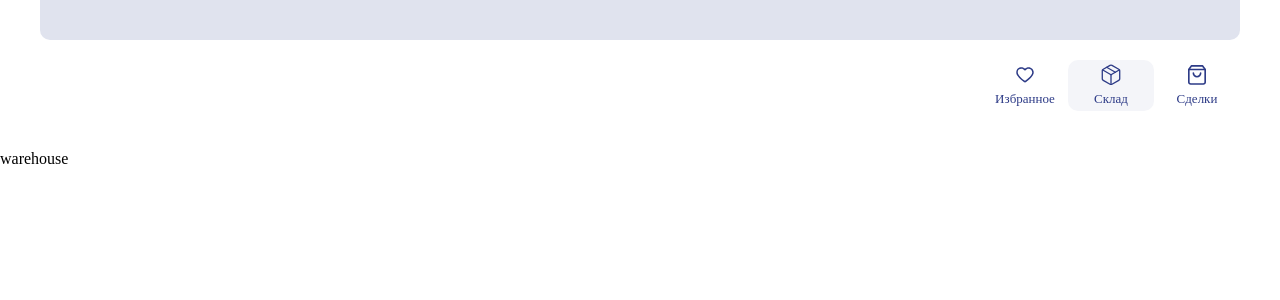
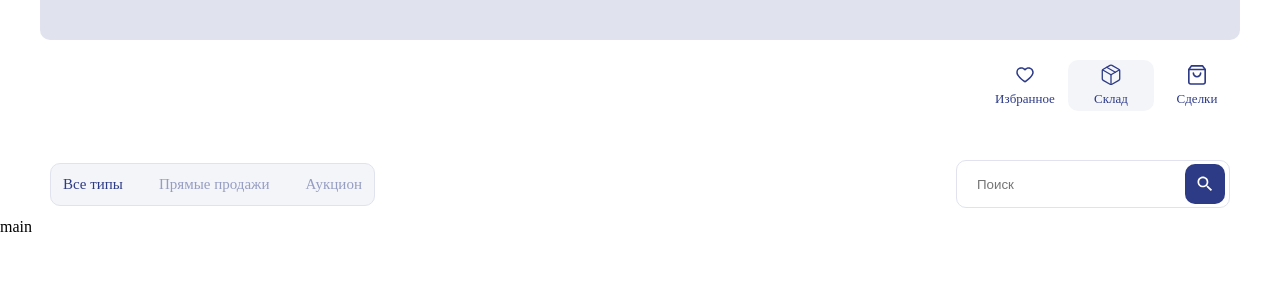
Before and after one commit to rajabovdiyorbek/directLine, a Nuxt app: page / in a window 1280 px wide. Shown: the top 300 px of the page. Built offline with nearby package versions, Linux system fonts and the light colour scheme.

Commit message:
create SearchTab component

```diff
--- /dev/null
+++ b/components/SearchTabs.vue
@@ -0,0 +1,104 @@
+<template>
+  <div class="container">
+    <div class="tabs">
+      <div class="tab active">Все типы</div>
+      <div class="tab">Прямые продажи</div>
+      <div class="tab">Аукцион</div>
+    </div>
+
+    <div class="search-container">
+      <input type="text" class="search-input" placeholder="Поиск" />
+      <button class="search-btn">
+        <svg
+          xmlns="http://www.w3.org/2000/svg"
+          width="40"
+          height="40"
+          viewBox="0 0 40 40"
+          fill="none"
+        >
+          <rect width="40" height="40" rx="10" fill="#2D3B87" />
+          <g clip-path="url(#clip0_1_2935)">
+            <path
+              d="M17.9167 12.5C19.3533 12.5 20.731 13.0707 21.7468 14.0865C22.7627 15.1023 23.3333 16.4801 23.3333 17.9167C23.3333 19.2583 22.8417 20.4917 22.0333 21.4417L22.2583 21.6667H22.9167L27.0833 25.8333L25.8333 27.0833L21.6667 22.9167V22.2583L21.4417 22.0333C20.4917 22.8417 19.2583 23.3333 17.9167 23.3333C16.4801 23.3333 15.1023 22.7627 14.0865 21.7468C13.0707 20.731 12.5 19.3533 12.5 17.9167C12.5 16.4801 13.0707 15.1023 14.0865 14.0865C15.1023 13.0707 16.4801 12.5 17.9167 12.5ZM17.9167 14.1667C15.8333 14.1667 14.1667 15.8333 14.1667 17.9167C14.1667 20 15.8333 21.6667 17.9167 21.6667C20 21.6667 21.6667 20 21.6667 17.9167C21.6667 15.8333 20 14.1667 17.9167 14.1667Z"
+              fill="white"
+            />
+          </g>
+          <defs>
+            <clipPath id="clip0_1_2935">
+              <rect
+                width="20"
+                height="20"
+                fill="white"
+                transform="translate(10 10)"
+              />
+            </clipPath>
+          </defs>
+        </svg>
+      </button>
+    </div>
+  </div>
+</template>
+
+<script setup></script>
+
+<style scoped lang="scss">
+.container {
+  max-width: 1200px;
+  display: flex;
+  justify-content: space-between;
+  align-items: center;
+  margin: auto;
+  padding: 10px;
+}
+
+.tabs {
+  display: flex;
+  gap: 12px;
+  background-color: #f4f5f9;
+  border: 1px solid #e0e3ee;
+  border-radius: 10px;
+
+  .tab {
+    padding: 12px;
+    color: #969dc3;
+    font-size: 15px;
+    font-weight: 400;
+    cursor: pointer;
+
+    &.active {
+      color: #2d3b87;
+    }
+  }
+}
+
+.search-container {
+  position: relative;
+
+  .search-input {
+    display: flex;
+    width: 274px;
+    height: 48px;
+    padding: 20px 50px 20px 20px;
+    align-items: center;
+    gap: 8px;
+    color: #2d3b87;
+    border-radius: 10px;
+    border: 1px solid #e0e3ee;
+    background: #fff;
+    outline: none;
+  }
+
+  .search-btn {
+    position: absolute;
+    top: 4px;
+    right: 5px;
+    cursor: pointer;
+    display: flex;
+    align-items: center;
+    justify-content: center;
+    background: #fff;
+    border: none;
+    outline: none;
+  }
+}
+</style>
--- a/pages/deals.vue
+++ b/pages/deals.vue
@@ -1,4 +1,5 @@
 <template>
+  <SearchTabs />
   <div>deals</div>
 </template>
 
--- a/pages/favorite.vue
+++ b/pages/favorite.vue
@@ -1,4 +1,5 @@
 <template>
+  <SearchTabs />
   <div>favorite</div>
 </template>
 
--- a/pages/index.vue
+++ b/pages/index.vue
@@ -1,7 +1,8 @@
 <template>
-  <div>warehouse</div>
+  <SearchTabs />
+  <div>main</div>
 </template>
 
-<script setup></script>
+<script setup lang="ts"></script>
 
-<style lang="scss" scoped></style>
+<style scoped></style>
```
